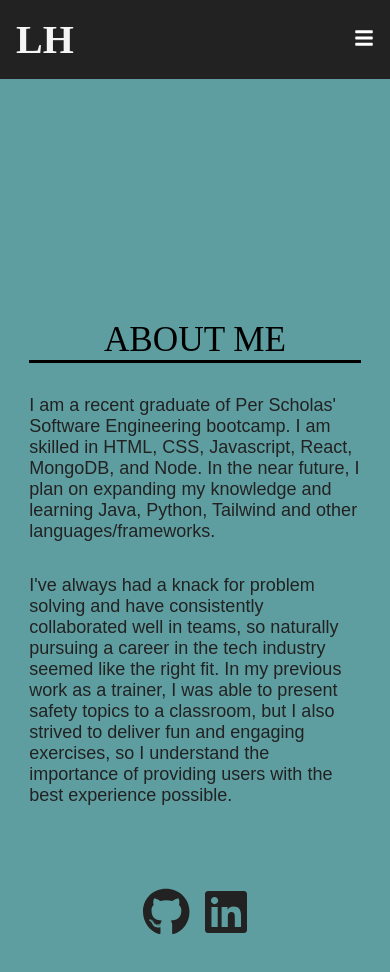
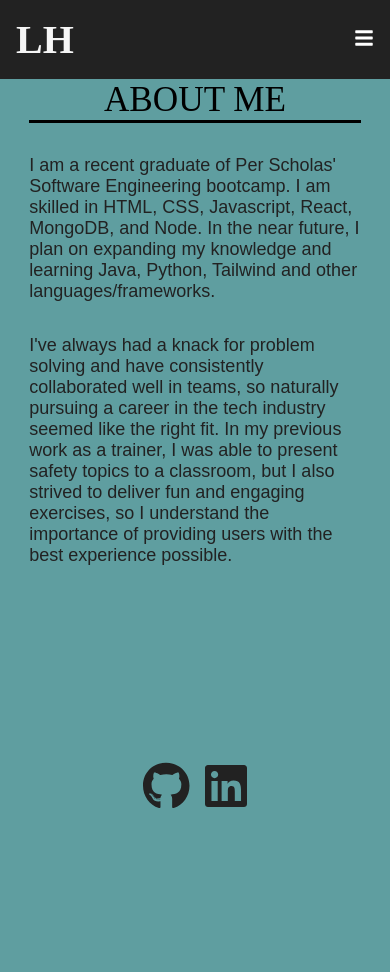
Before and after one commit to SilverPrius/LH-Portfolio, a React (Create React App) app: page /about in a window 390 px wide. After the commit the page ends 847 px from the top, so only its background shows below. Built offline with nearby package versions, Linux system fonts and the light colour scheme.

Commit message:
Updated about me title padding for mobile

```diff
--- a/src/pages/About/about.css
+++ b/src/pages/About/about.css
@@ -57,9 +57,12 @@ hr {
 
 
 @media screen and (max-width: 576px) {
+  .about-main {
+    padding-top: 5rem;
+  }
+
   .about-title {
     font-size: 2.2rem;
-    padding-top: 10rem;
   }
 
   .about-text p {
```
